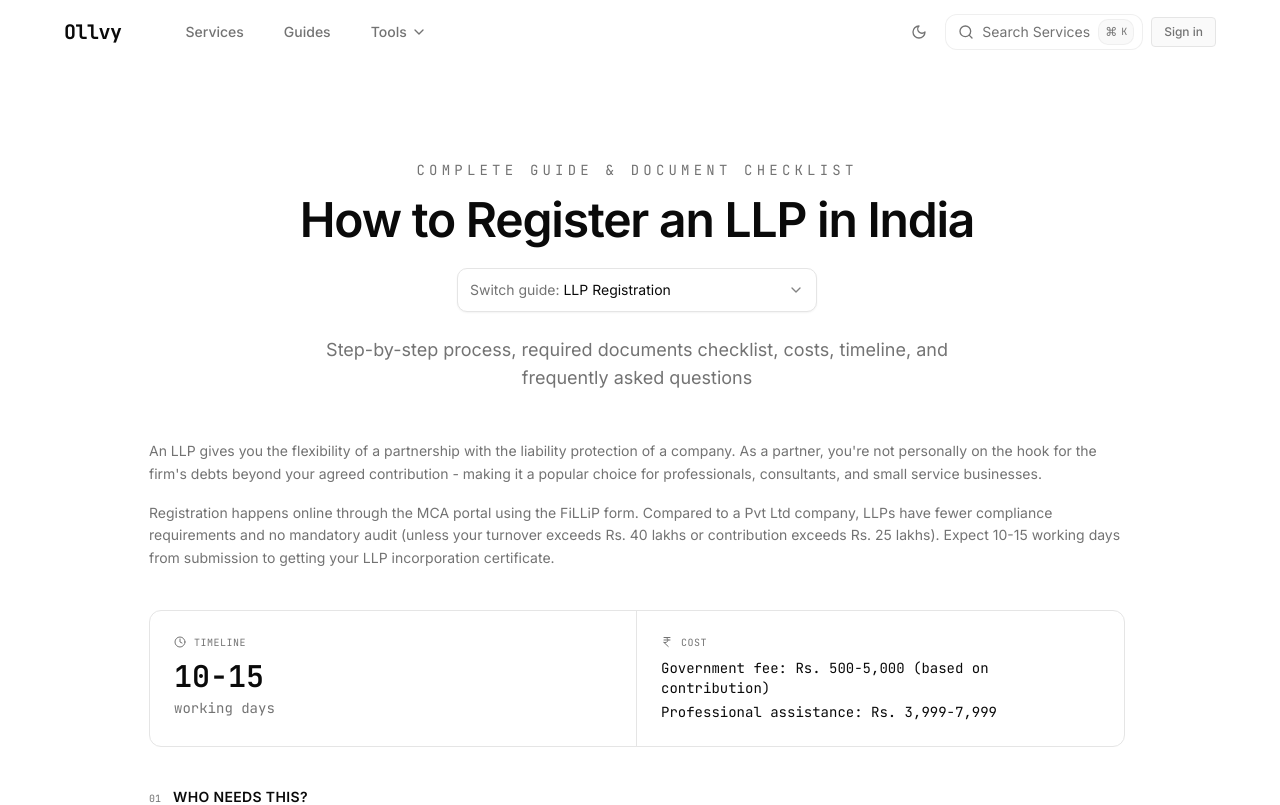
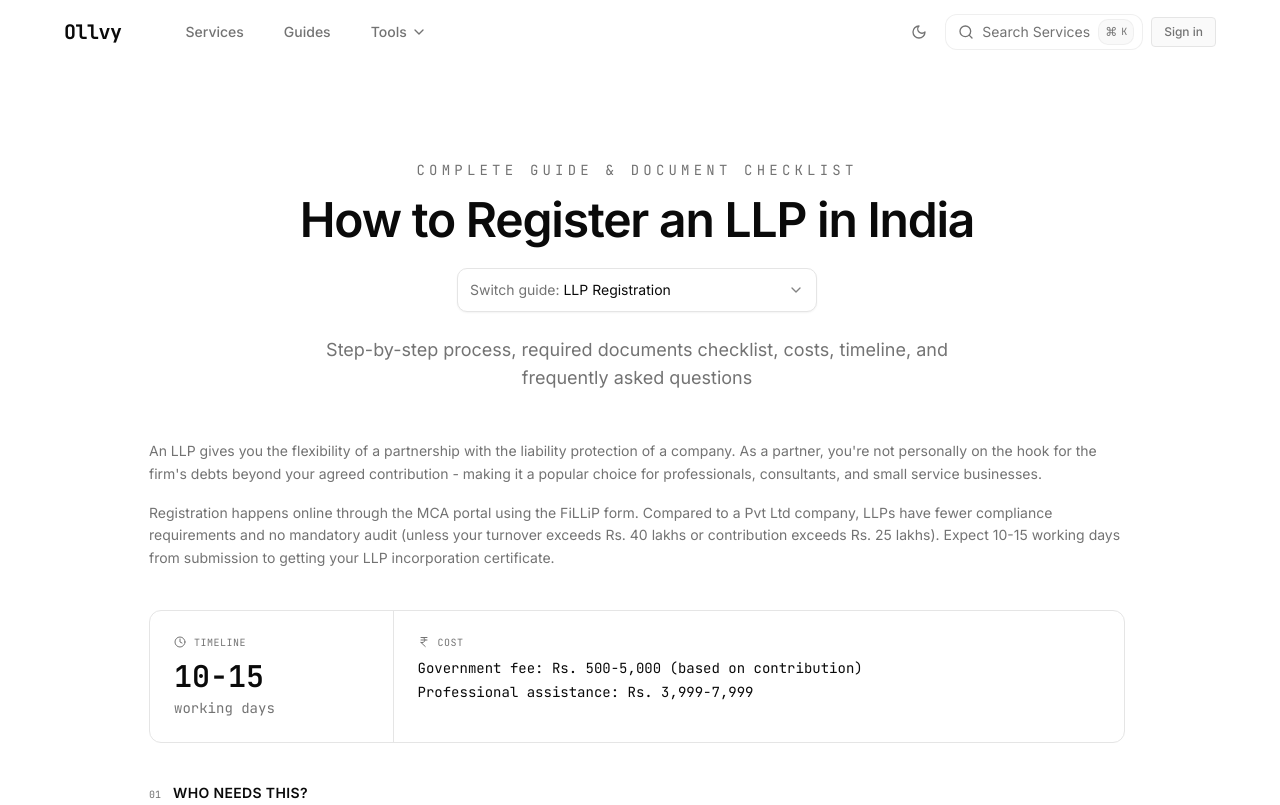
Before and after one commit to soutikgangoli-code/Ollvy, a Next.js app in the folder ollvy/apps/customer/: page /tools/documents/llp in a window 1280 px wide. Shown: the top 805 px of the page. Built offline with nearby package versions, Linux system fonts and the light colour scheme.

Commit message:
Adjust timeline/cost layout to 1/4 and 3/4 split
Timeline takes 25% width, Cost takes 75% width for better
balance given the longer cost information.

```diff
--- a/ollvy/apps/customer/components/tools/DocumentPageIntro.tsx
+++ b/ollvy/apps/customer/components/tools/DocumentPageIntro.tsx
@@ -39,7 +39,7 @@ export function DocumentPageIntro({ content }: DocumentPageIntroProps) {
       </div>
 
       {/* Stats - Timeline & Cost */}
-      <div className="grid grid-cols-2 border border-border rounded-xl overflow-hidden">
+      <div className="grid grid-cols-4 border border-border rounded-xl overflow-hidden">
         <div className="p-6 border-r border-border">
           <p className="font-mono text-[10px] text-muted-foreground uppercase tracking-wider mb-2 flex items-center gap-2">
             <Clock className="h-3 w-3" />
@@ -59,7 +59,7 @@ export function DocumentPageIntro({ content }: DocumentPageIntroProps) {
             )}
           </div>
         </div>
-        <div className="p-6">
+        <div className="col-span-3 p-6">
           <p className="font-mono text-[10px] text-muted-foreground uppercase tracking-wider mb-2 flex items-center gap-2">
             <IndianRupee className="h-3 w-3" />
             Cost
```
